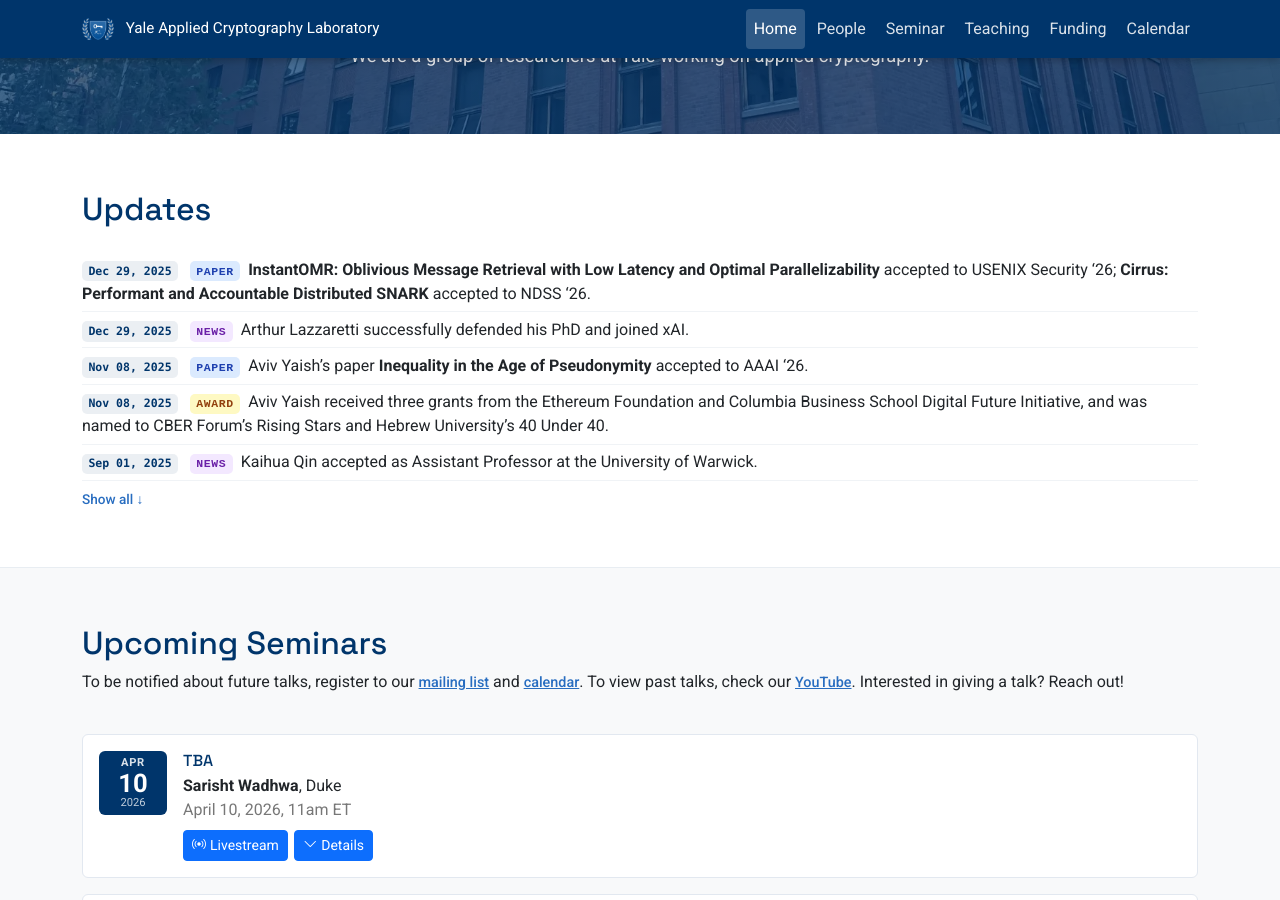
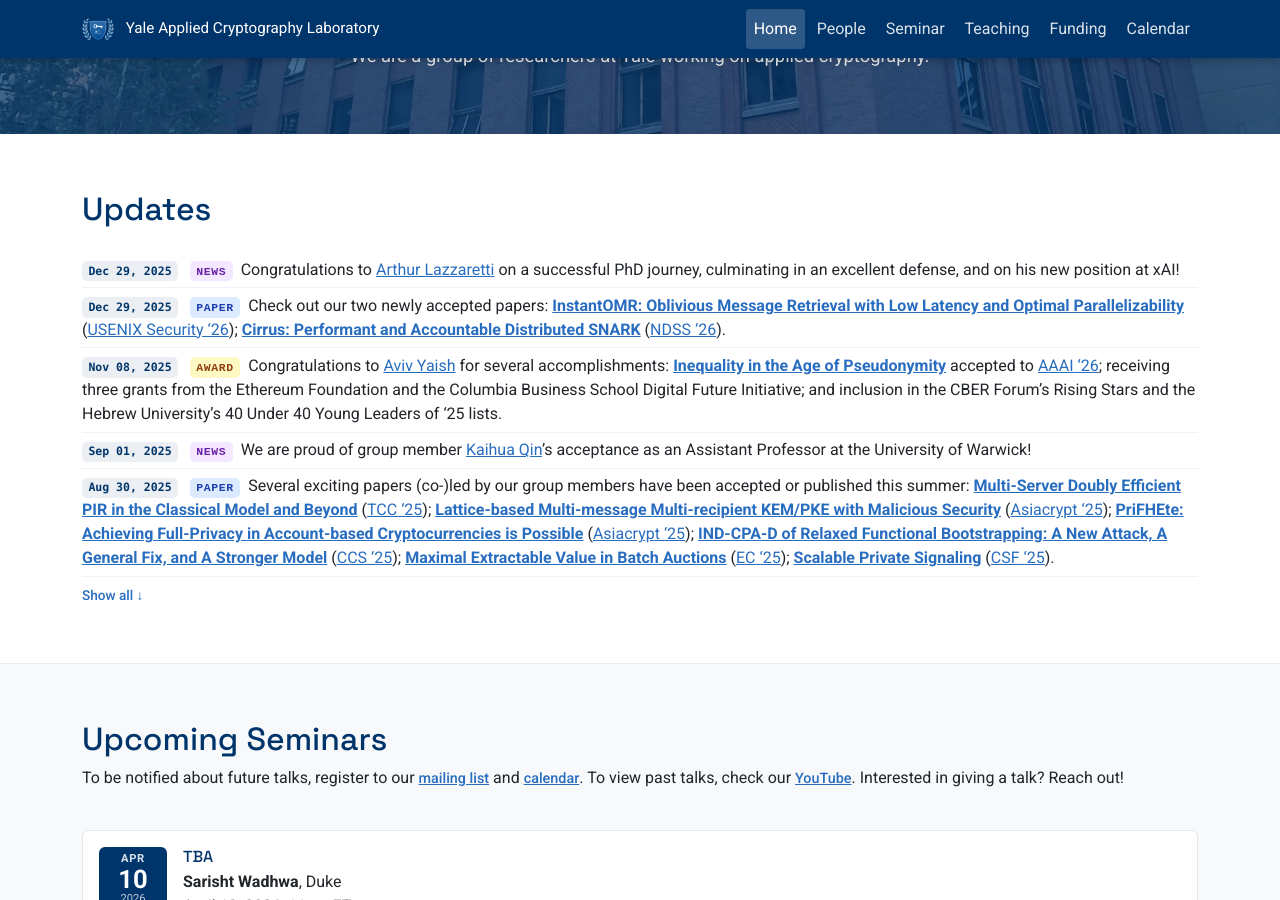
Before and after one commit to yale-acl/yacl-website, a Jekyll site: the page built from index.md, in a window 1280 px wide and 900 px high, scrolled down 336 px. Built offline with Jekyll 4.4.1, drawn with Linux system fonts in a browser that asks for light colours.

Commit message:
Sync homepage updates from source site
Co-authored-by: OpenAI Codex <codex@openai.com>

```diff
--- a/_data/updates.yml
+++ b/_data/updates.yml
@@ -1,63 +1,59 @@
-# News & Updates — add new entries at the top
+# News & Updates — synced from https://sites.google.com/view/yacl/home
 # Fields: date (YYYY-MM-DD), text, url (optional), tag (paper/award/talk/news)
 
 - date: "2025-12-29"
-  tag: paper
-  text: "**InstantOMR: Oblivious Message Retrieval with Low Latency and Optimal Parallelizability** accepted to USENIX Security '26; **Cirrus: Performant and Accountable Distributed SNARK** accepted to NDSS '26."
+  tag: news
+  text: "Congratulations to [Arthur Lazzaretti](https://alazzaretti.github.io/) on a successful PhD journey, culminating in an excellent defense, and on his new position at xAI!"
 
 - date: "2025-12-29"
-  tag: news
-  text: "Arthur Lazzaretti successfully defended his PhD and joined xAI."
-
-- date: "2025-11-08"
   tag: paper
-  text: "Aviv Yaish's paper **Inequality in the Age of Pseudonymity** accepted to AAAI '26."
+  text: "Check out our two newly accepted papers: [**InstantOMR: Oblivious Message Retrieval with Low Latency and Optimal Parallelizability**](https://eprint.iacr.org/2025/2317) ([USENIX Security '26](https://www.usenix.org/conference/usenixsecurity26)); [**Cirrus: Performant and Accountable Distributed SNARK**](https://eprint.iacr.org/2024/1873) ([NDSS '26](https://www.ndss-symposium.org/ndss2026/))."
 
 - date: "2025-11-08"
   tag: award
-  text: "Aviv Yaish received three grants from the Ethereum Foundation and Columbia Business School Digital Future Initiative, and was named to CBER Forum's Rising Stars and Hebrew University's 40 Under 40."
+  text: "Congratulations to [Aviv Yaish](https://aviv.yai.sh) for several accomplishments: [**Inequality in the Age of Pseudonymity**](https://doi.org/g9z6tc) accepted to [AAAI '26](https://aaai.org/conference/aaai/aaai-26/); receiving three grants from the Ethereum Foundation and the Columbia Business School Digital Future Initiative; and inclusion in the CBER Forum's Rising Stars and the Hebrew University's 40 Under 40 Young Leaders of '25 lists."
 
 - date: "2025-09-01"
   tag: news
-  text: "Kaihua Qin accepted as Assistant Professor at the University of Warwick."
+  text: "We are proud of group member [Kaihua Qin](https://qin.ac)'s acceptance as an Assistant Professor at the University of Warwick!"
 
 - date: "2025-08-30"
   tag: paper
-  text: "Multiple papers accepted at TCC '25, Asiacrypt '25, CCS '25, Eurocrypt '25, and CSF '25 on private information retrieval, lattice-based cryptography, and blockchain economics."
+  text: "Several exciting papers (co-)led by our group members have been accepted or published this summer: [**Multi-Server Doubly Efficient PIR in the Classical Model and Beyond**](https://eprint.iacr.org/2024/829) ([TCC '25](https://tcc.iacr.org/2025/)); [**Lattice-based Multi-message Multi-recipient KEM/PKE with Malicious Security**](https://eprint.iacr.org/2025/1655) ([Asiacrypt '25](https://asiacrypt.iacr.org/2025/)); [**PriFHEte: Achieving Full-Privacy in Account-based Cryptocurrencies is Possible**](https://eprint.iacr.org/2023/710.pdf) ([Asiacrypt '25](https://asiacrypt.iacr.org/2025/)); [**IND-CPA-D of Relaxed Functional Bootstrapping: A New Attack, A General Fix, and A Stronger Model**](https://eprint.iacr.org/2025/1627) ([CCS '25](https://www.sigsac.org/ccs/CCS2025/)); [**Maximal Extractable Value in Batch Auctions**](https://dl.acm.org/doi/10.1145/3736252.3742581) ([EC '25](https://ec25.sigecom.org/)); [**Scalable Private Signaling**](https://eprint.iacr.org/2023/572) ([CSF '25](https://csf2025.ieee-security.org/))."
 
 - date: "2025-05-20"
   tag: news
-  text: "Georgios Tsimos successfully defended his PhD and joined Pod Network as a scientist."
+  text: "We congratulate [Georgios (Giorgos) Tsimos](https://georgetsimos.github.io/) for successfully defending his excellent PhD and joining Pod Network as a scientist!"
 
 - date: "2025-04-04"
   tag: talk
-  text: "2nd PAVE Blockchain Symposium announced for April 11th."
+  text: "Do join us on April 11 for the [2nd PAVE blockchain symposium](https://yaleacl.github.io/pave25/)!"
 
 - date: "2025-03-17"
   tag: news
-  text: "Multiple YACL members joined IC3 (Intercontinental Crypto Collaborative)."
+  text: "Several YACL members have joined [IC3](https://www.initc3.org/): Tiantian Gong, Giannis Kaklamanis, Kaihua Qin, Wenhao Wang, Yunhao Wang, Aviv Yaish, Sen Yang, Fan Zhang, and Mengqian Zhang."
 
 - date: "2025-03-15"
   tag: paper
-  text: "Three papers accepted to IEEE S&P '25 covering Ethereum's builder market, data availability, and vector commitments."
+  text: "Three papers by YACL members were accepted to [IEEE S&P '25](https://sp2025.ieee-security.org/): [**Decentralization of Ethereum's Builder Market**](https://doi.org/10.48550/arXiv.2405.01329); [**Permissionless Verifiable Information Dispersal (Data Availability for Bitcoin Rollups)**](https://ia.cr/2024/1299); [**HydraProofs: Optimally Computing All Proofs in a Vector Commitment (with applications to efficient zkSNARKs over data from multiple users)**](https://eprint.iacr.org/2025/813)."
 
 - date: "2025-02-10"
   tag: paper
-  text: "Two papers accepted to USENIX Security '25 on Byzantine Fault Tolerance and lattice-based leader election."
+  text: "Two YACL papers were accepted to [USENIX Security '25](https://www.usenix.org/conference/usenixsecurity25): [**Recover from Excessive Faults in Partially-Synchronous BFT SMR**](https://ia.cr/2025/083); [**Qelect: Lattice-based Single Secret Leader Election Made Practical**](https://ia.cr/2025/122)."
 
 - date: "2025-02-07"
   tag: paper
-  text: "Three papers accepted to Eurocrypt '25 on SNARKs, secret sharing, and public-key encryption."
+  text: "Several interesting papers by lab members were accepted to [Eurocrypt '25](https://eurocrypt.iacr.org/2025/): [**Blaze: Fast SNARKs from Interleaved RAA Codes**](https://ia.cr/2024/1609); [**Disincentivize Collusion in Verifiable Secret Sharing**](https://www.cs.purdue.edu/homes/hmaji/papers/GKMN24.pdf); [**Snake-eye Resistant PKE from LWE for Oblivious Message Retrieval and Robust Encryption**](https://ia.cr/2024/510)."
 
 - date: "2025-01-31"
   tag: talk
-  text: "Spring seminar series launched."
+  text: "Today we're kicking off our seminar series for this semester, do join us in person or online."
   url: /seminar/
 
 - date: "2025-01-13"
   tag: news
-  text: "Jiasun Li joining as visiting professor for the spring semester."
+  text: "We welcome [Jiasun Li](https://sites.google.com/view/jiasunli) (George Mason University, Costello College of Business), who is joining us this semester as a visiting professor!"
 
 - date: "2024-12-06"
   tag: paper
-  text: "Multiple papers accepted to FC '25 on zero-knowledge proofs, auctions, and blockchain protocols."
+  text: "Be sure to check our lab members' recent batch of [FC '25](https://fc25.ifca.ai/) papers: [**Prooφ: A ZKP Market Mechanism**](https://arxiv.org/pdf/2404.06495); [**Robust Double Auctions for Resource Allocation**](https://ia.cr/2024/1750); [**Towards Optimal Parallel Broadcast under a Dishonest Majority**](https://ia.cr/2024/974); [**Rational Secret Sharing with Competition**](https://ia.cr/2025/242); [**The Case of FBA as a DEX Processing Model**](https://doi.org/10.48550/arXiv.2302.01177)."
```
